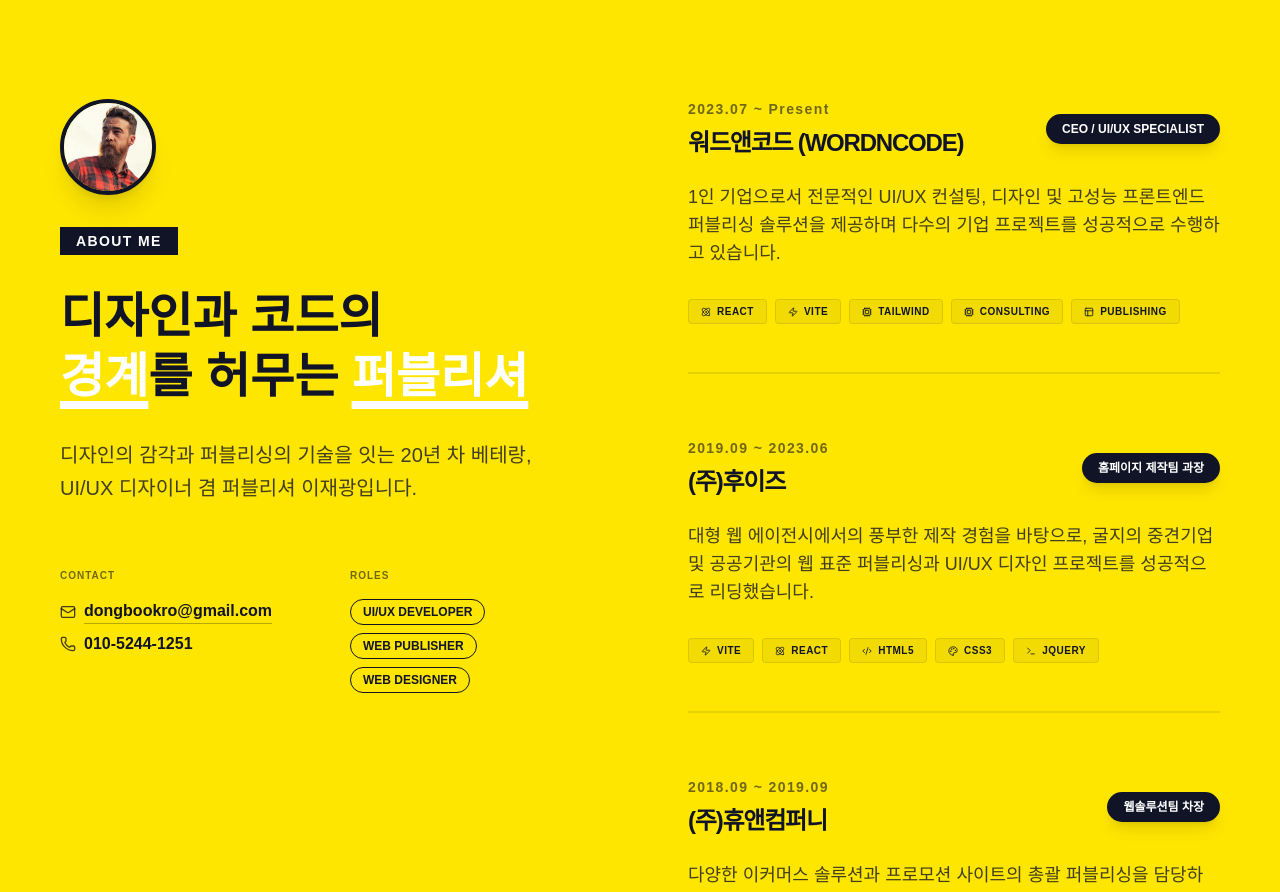
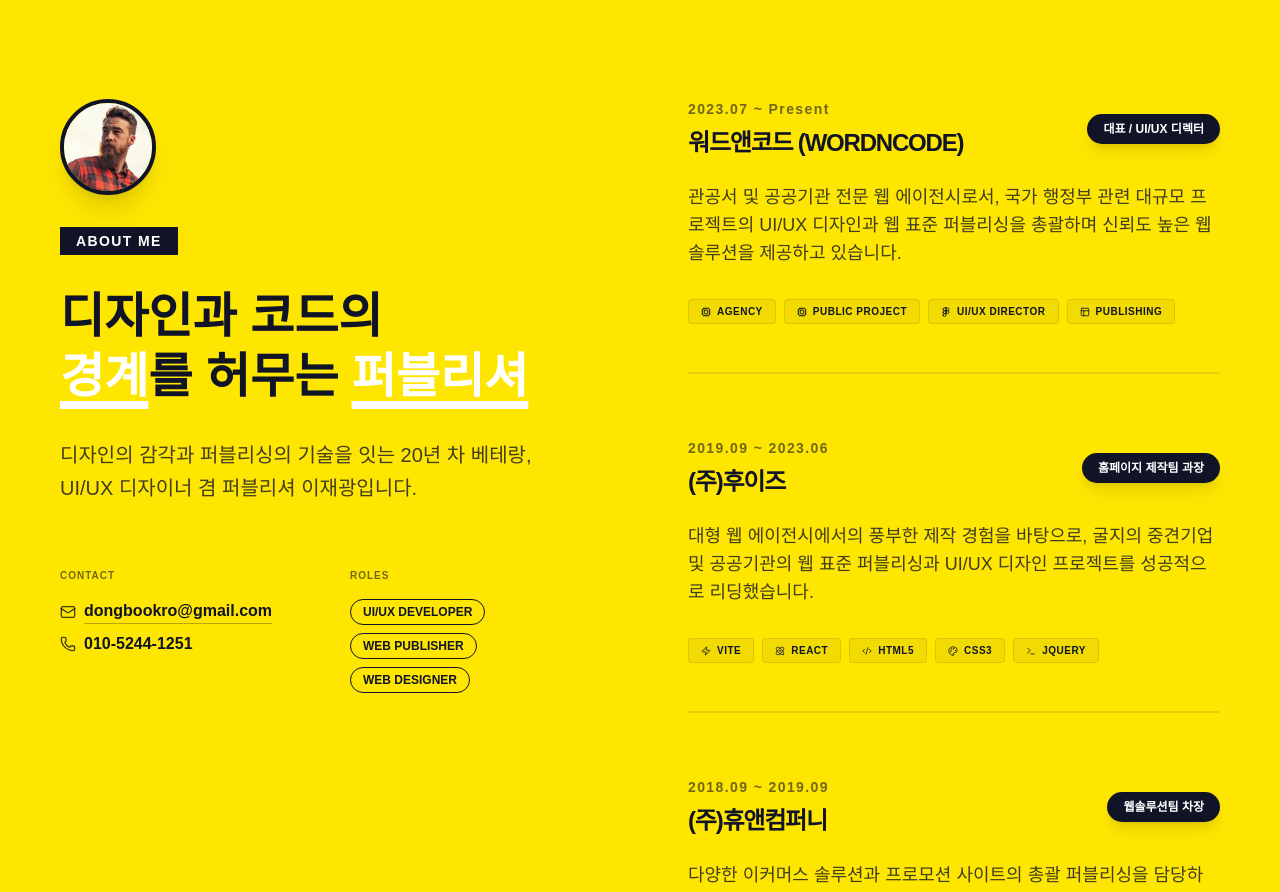
Before and after one commit to lebass98/Portfolio_2026, a React (Vite) app: page / in a window 1280 px wide. Shown: the part 993-1885 px from the top of the page. Built offline with nearby package versions, Linux system fonts and the light colour scheme; a web font is replaced by a local one.

Commit message:
content: WordNcode 회사 소개 내용을 공공기관 전문 웹 에이전시로 업데이트

```diff
--- a/src/data/portfolioData.js
+++ b/src/data/portfolioData.js
@@ -11,9 +11,9 @@ export const portfolioData = {
     {
       period: "2023.07 ~ Present",
       company: "워드앤코드 (WordNcode)",
-      position: "CEO / UI/UX Specialist",
-      details: "1인 기업으로서 전문적인 UI/UX 컨설팅, 디자인 및 고성능 프론트엔드 퍼블리싱 솔루션을 제공하며 다수의 기업 프로젝트를 성공적으로 수행하고 있습니다.",
-      skills: ["React", "Vite", "Tailwind", "Consulting", "Publishing"]
+      position: "대표 / UI/UX 디렉터",
+      details: "관공서 및 공공기관 전문 웹 에이전시로서, 국가 행정부 관련 대규모 프로젝트의 UI/UX 디자인과 웹 표준 퍼블리싱을 총괄하며 신뢰도 높은 웹 솔루션을 제공하고 있습니다.",
+      skills: ["Agency", "Public Project", "UI/UX Director", "Publishing"]
     },
     {
       period: "2019.09 ~ 2023.06",
```
